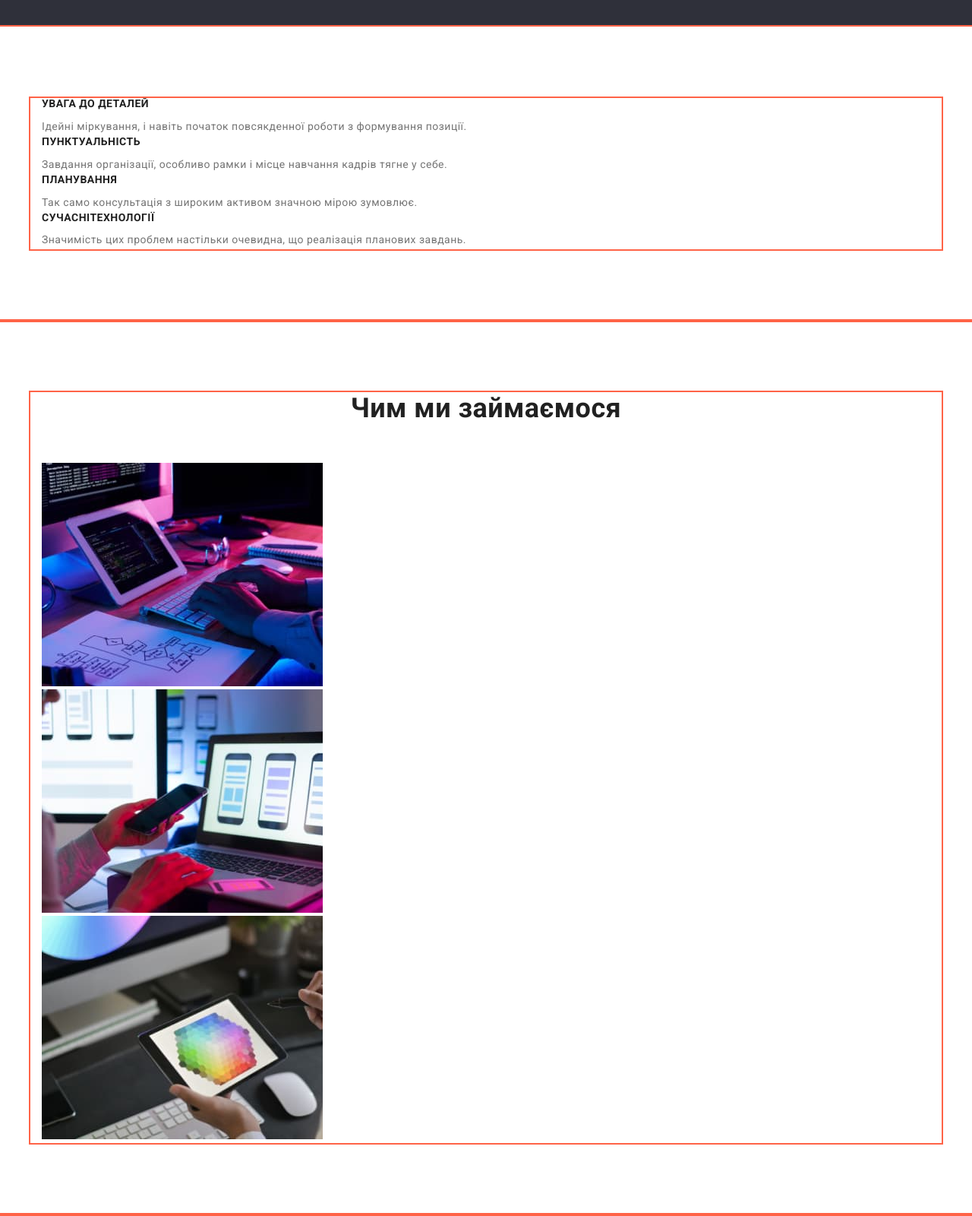
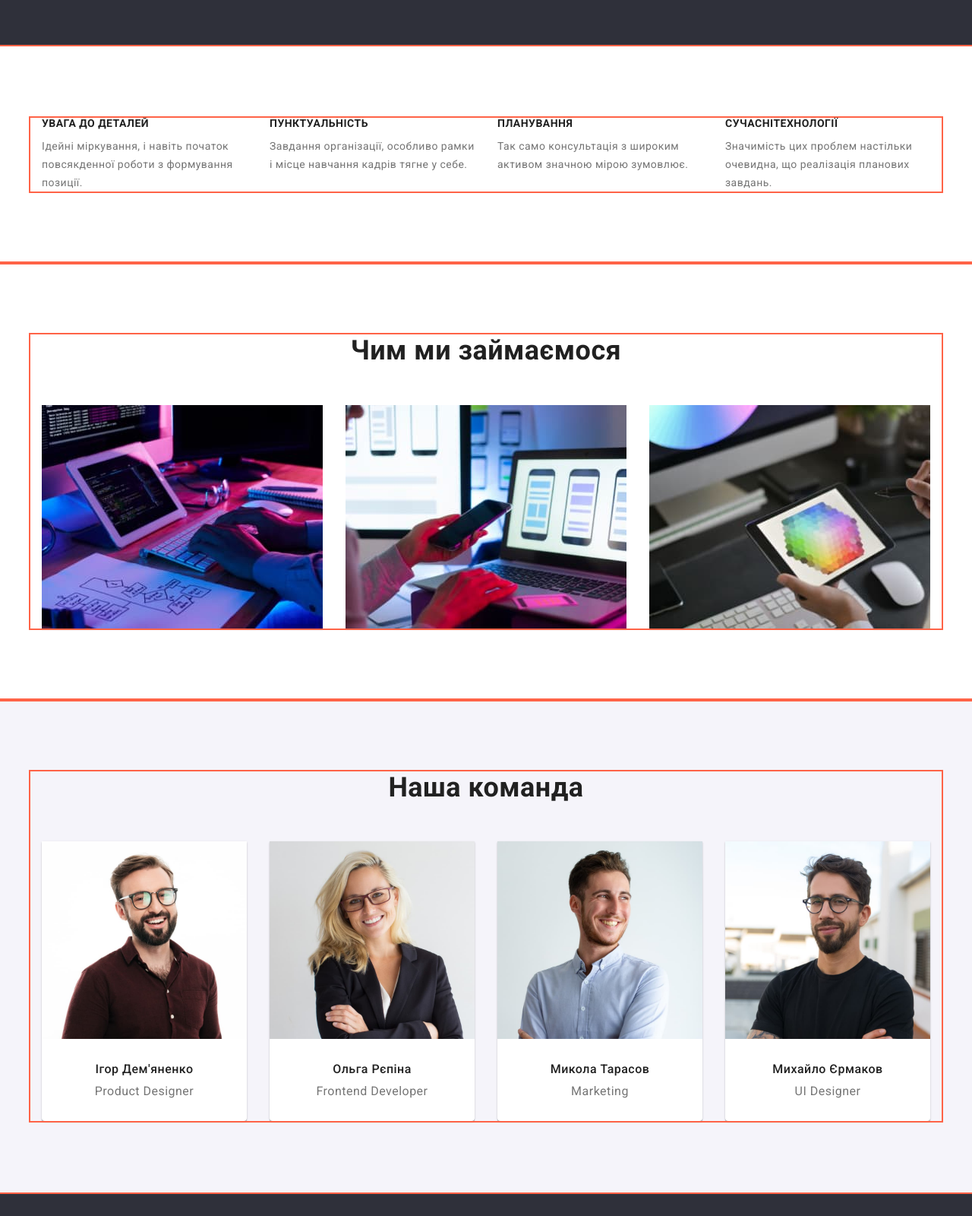
Before and after one commit to chemvic/goit-markup-hw-03, a plain HTML site: page index.html in a window 1280 px wide. Shown: the part 620-2220 px from the top of the page at 76% size. Drawn offline with nearby package versions, Linux system fonts and the light colour scheme.

Commit message:
index flex

```diff
--- a/css/styles.css
+++ b/css/styles.css
@@ -40,7 +40,7 @@ color: var(--primary-text-color);
 
 }
 .header .container{
-   padding: 32px 0;
+   /* padding: 32px 15px; */
    border-bottom: 1px solid #ECECEC;
    display: flex;
    align-items: center;
@@ -90,7 +90,7 @@ color: var(--primary-text-color);
 }
  .site-nav .link {
    display: block;
-   padding:15px 0;
+   padding:32px 0;
 
    color: var(--primary-text-color);
    font-weight: 500;
@@ -116,7 +116,7 @@ color: var(--primary-text-color);
    display: flex;
    margin-left: auto;
  }
- .contacts .item+ .item{
+ .contacts .item + .item{
      margin-left:50px;
 
  }
@@ -131,7 +131,7 @@ font-weight: 500;
    text-decoration: none;
    outline: 2px solid tomato;
     display: block;
-         padding: 15px 0;
+         padding: 32px 0;
  }
  .contacts .link:hover,
  .contacts .link:focus {
@@ -149,7 +149,6 @@ color: var(--accent-color);
  }
  .logo.second {
     color: var(--primary-white-color);
-   outline: 2px solid tomato;
     margin-bottom: 20px;
  }
 
@@ -158,19 +157,20 @@ color: var(--accent-color);
     font-size: 14px;
     line-height: 1.71;
     letter-spacing: 0.03em;
-   outline: 2px solid tomato;
+   padding: 60px 0;
 
  }
 
  .map {
     color: var(--primary-white-color);
    text-decoration: none;
-   margin-bottom: 9px;
     }
 
  .contacts-basement {
     color: var(--contacts-basement-color);
    text-decoration: none;
+   }
+.basement .item:not(:last-child){
    margin-bottom: 9px;
 }
 
@@ -183,7 +183,6 @@ color: var(--accent-color);
  }
 .hero-title{
    color: var(--primary-white-color);
-
       font-weight: 900;
       font-size: 44px;
       line-height: 1.36;
@@ -191,7 +190,6 @@ color: var(--accent-color);
       letter-spacing: 0.06em;
       text-transform: uppercase;
       margin-bottom: 30px;
-
      }
 .button-hero {
    color: var(--primary-white-color);
@@ -204,7 +202,7 @@ color: var(--accent-color);
    box-shadow: 0px 4px 4px rgba(0, 0, 0, 0.15);
    border-radius: 4px;
    padding: 10px 32px;
-   text-align: center;
+   border:0;
 }
 
 /* sections index*/
@@ -216,6 +214,8 @@ font-weight: 700;
    text-align: center;
    margin-bottom: 50px;
 }
+
+/* benefits */
 .benefits-list .title{
    color: var(--primary-text-color);
    font-weight: 700;
@@ -224,19 +224,49 @@ font-weight: 700;
    margin-bottom: 10px;
    text-transform: uppercase;
 }
+
 .benefits-list .description{
    color: var(--secondary-text-color);
 
       font-size: 14px;
       line-height: 1.71;
 }
+
+.benefits-list {
+   display: flex;
+}
+.benefits-list .item{
+   width: 270px;
+}
+.benefits-list .item:not(:last-child){
+   margin-right: 30px;
+}
+
+
+/* what we do */
+.we-do{
+   display: flex;
+}
+
+img {
+   display: block;
+   max-width: 100%;
+   height: auto;
+}
+
+.we-do .img:not(:last-child){
+ margin-right: 30px;
+}
+
+/* staff */
+
 .staff{
    background-color: var(--primary-button-color);
 
 }
-.photo{
+/* .photo{
    margin-bottom: 30px;
-}
+} */
 .staff-list .name{
    color: var(--primary-text-color);
    font-weight: 500;
@@ -248,6 +278,23 @@ font-weight: 700;
    color: var(--secondary-text-color);
    font-size: 16px;
       line-height: 1.19;
+}
+
+.staff-list{
+   display: flex;
+
+}
+.staff-list .item:not(:last-child){
+   margin-right: 30px;
+}
+.staff-list .item{
+   box-shadow: 0px 1px 3px rgba(0, 0, 0, 0.12), 0px 1px 1px rgba(0, 0, 0, 0.14), 0px 2px 1px rgba(0, 0, 0, 0.2);
+   border-radius: 0px 0px 4px 4px;
+   background-color: #fff;
+}
+.staff-list .info{
+   padding: 30px 0;
+   text-align: center;
 }
 
 /* portfolio */
--- a/index.html
+++ b/index.html
@@ -51,7 +51,7 @@
     <main>
       <section class="hero">
         <div class="container">
-          <h1 class="hero-title">Ефективні рішення для вашого бізнесу</h1>
+          <h1 class="hero-title">Ефективні рішення для<br />вашого бізнесу</h1>
           <button class="button-hero pointer" type="button">
             Замовити послугу
           </button>
@@ -61,27 +61,27 @@
         <div class="container">
           <h2 class="section-title visually-hidden">Наші переваги</h2>
           <ul class="benefits-list list">
-            <li>
+            <li class="item">
               <h3 class="title">Увага до деталей</h3>
               <p class="description">
                 Ідейні міркування, і навіть початок повсякденної роботи з
                 формування позиції.
               </p>
             </li>
-            <li>
+            <li class="item">
               <h3 class="title">Пунктуальність</h3>
               <p class="description">
                 Завдання організації, особливо рамки і місце навчання кадрів
                 тягне у себе.
               </p>
             </li>
-            <li>
+            <li class="item">
               <h3 class="title">Планування</h3>
               <p class="description">
                 Так само консультація з широким активом значною мірою зумовлює.
               </p>
             </li>
-            <li>
+            <li class="item">
               <h3 class="title">Сучаснітехнології</h3>
               <p class="description">
                 Значимість цих проблем настільки очевидна, що реалізація
@@ -94,22 +94,22 @@
       <section class="section">
         <div class="container">
           <h2 class="section-title">Чим ми займаємося</h2>
-          <ul class="list">
-            <li>
+          <ul class="we-do list">
+            <li class="img">
               <img
                 src="./images/display-keyboard.jpg"
                 alt="Набір тексту на клавіатурі"
                 width="370"
               />
             </li>
-            <li>
+            <li class="img">
               <img
                 src="./images/smart-interface.jpg"
                 alt="Смартфон"
                 width="370"
               />
             </li>
-            <li>
+            <li class="img">
               <img
                 src="./images/color-table.jpg"
                 alt="Таблиця кольорів"
@@ -123,17 +123,19 @@
         <div class="container">
           <h2 class="section-title">Наша команда</h2>
           <ul class="staff-list list">
-            <li>
+            <li class="item">
               <img
                 class="photo"
                 src="./images/igor.jpg"
                 alt="Ігор Дем'яненко"
                 width="270"
               />
+              <div class="info">
                 <h3 class="name">Ігор Дем'яненко</h3>
                 <p class="profession" lang="en">Product Designer</p>
+              </div>
             </li>
-            <li>
+            <li class="item">
               <img
                 class="photo"
                 class="photo"
@@ -141,28 +143,34 @@
                 alt="Ольга Рєпіна"
                 width="270"
               />
+              <div class="info">
                 <h3 class="name">Ольга Рєпіна</h3>
                 <p class="profession" lang="en">Frontend Developer</p>
+              </div>
             </li>
-            <li>
+            <li class="item">
               <img
                 class="photo"
                 src="./images/mykola.jpg"
                 alt="Микола Тарасов"
                 width="270"
               />
+              <div class="info">
                 <h3 class="name">Микола Тарасов</h3>
                 <p class="profession" lang="en">Marketing</p>
+              </div>
             </li>
-            <li>
+            <li class="item">
               <img
                 class="photo"
                 src="./images/mykhaylo.jpg"
                 alt="Михайло Єрмаков"
                 width="270"
               />
+              <div class="info">
                 <h3 class="name">Михайло Єрмаков</h3>
                 <p class="profession" lang="en">UI Designer</p>
+              </div>
             </li>
           </ul>
         </div>
@@ -178,7 +186,7 @@
 
         <address>
           <ul class="basement list">
-            <li>
+            <li class="item">
               <a
                 class="map link"
                 href="https://goo.gl/maps/CPtrU1FHBa2aNyZL9"
@@ -187,7 +195,7 @@
                 >м. Київ, пр-т Лесі Українки, 26</a
               >
             </li>
-            <li>
+            <li class="item">
               <a
                 class="contacts-basement link"
                 lang="en"
```
Lines whose indentation alone changed are shown as unchanged.
